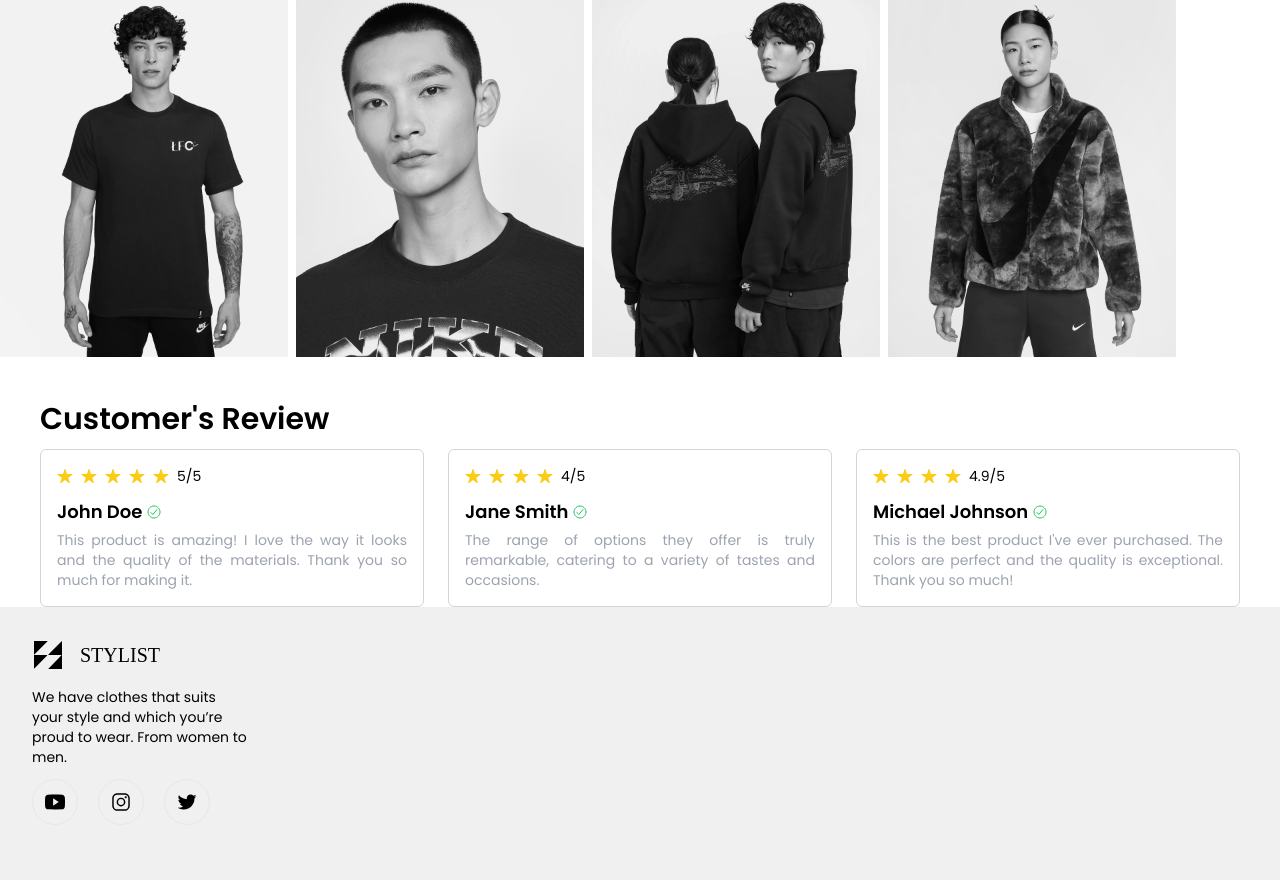
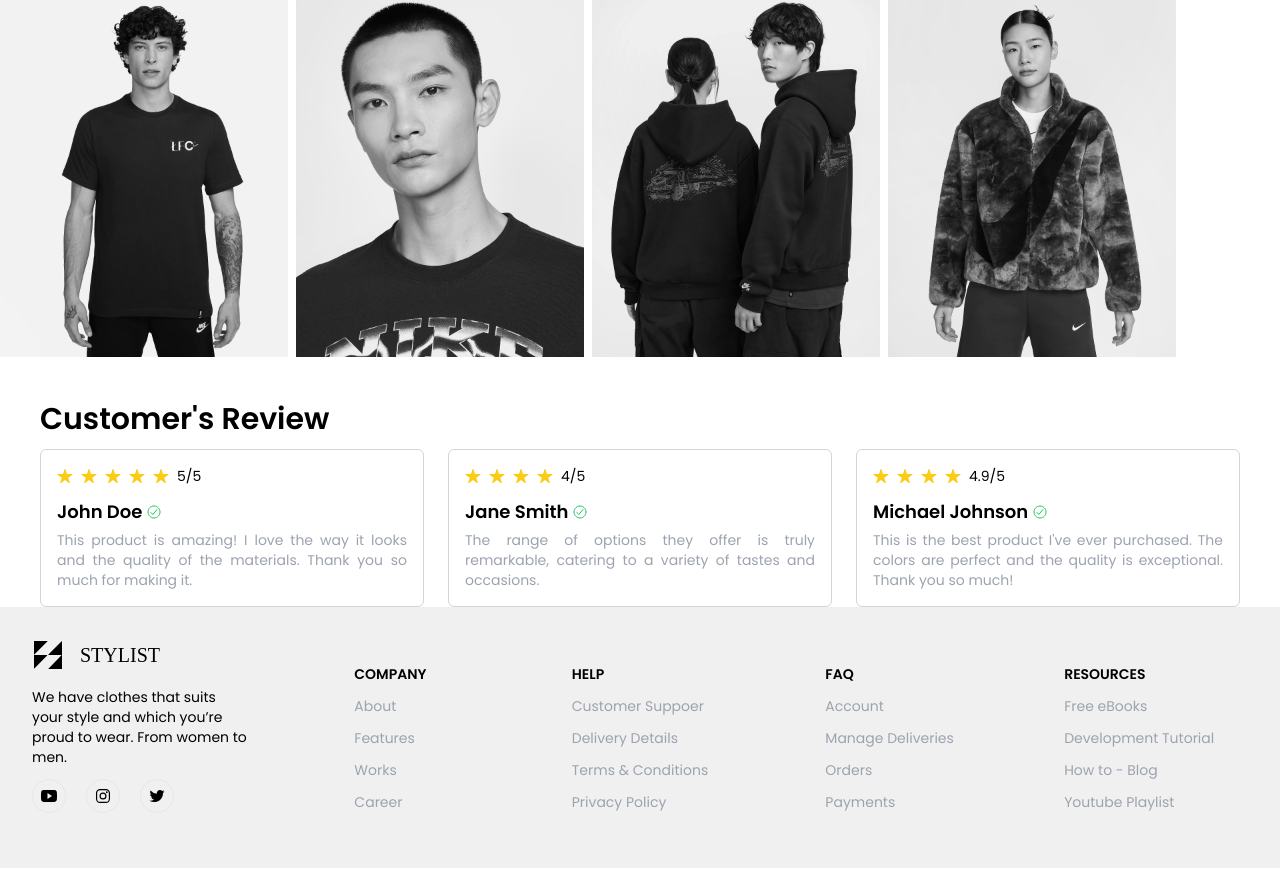
Before and after one commit to ayuarista/stylist, a website: page src/index.html in a window 1280 px wide. Shown: the part 2063-2943 px from the top of the page. Drawn offline with nearby package versions, Linux system fonts and the light colour scheme; a web font is replaced by a local one.

Commit message:
fixing footer

```diff
--- a/src/index.html
+++ b/src/index.html
@@ -227,28 +227,65 @@
     </section>
 
     <!-- Footer -->
-    <footer class="grid grid-cols-5 p-4 bg-[#F0F0F0]">
+    <footer class="grid grid-cols-5 p-4 place-items-center bg-[#F0F0F0]">
+
       <div>
         <div class="flex items-center">
           <img src="./assets/logo/stylist-logo.svg" alt="" class="w-16">
           <h1 class="text-xl font-dela">STYLIST</h1>
         </div>
         <div class="mx-4">
-          <p class="max-w-64 text-sm">We have clothes that suits your style and which you’re proud to wear. From women to men.</p>
+          <p class="max-w-72 text-sm">We have clothes that suits your style and which you’re proud to wear. From women to men.</p>
           <div class="flex justify-between items-center mt-3 mb-8">
             <div class="flex justify-center items-center gap-5">
-              <a href="https://www.youtube.com/@ENHYPENOFFICIAL">
-                <ion-icon name="logo-youtube" class="text-xl border border-gray-200 p-3 rounded-full hover:text-white text-black hover:bg-black transition-all duration-300"></ion-icon>
+              <a href="">
+                <ion-icon name="logo-youtube" class="text-base border border-gray-200 p-2 rounded-full hover:text-white text-black hover:bg-black transition-all duration-300"></ion-icon>
               </a>
-              <a href="instagram.com/enhypen">
-                <ion-icon name="logo-instagram" class="text-xl border border-gray-200 p-3 rounded-full hover:text-white text-black hover:bg-black transition-all duration-300"></ion-icon>
+              <a href="">
+                <ion-icon name="logo-instagram" class="text-base border border-gray-200 p-2 rounded-full hover:text-white text-black hover:bg-black transition-all duration-300"></ion-icon>
               </a>
-              <a href="twitter.com/ENHYPEN">
-                <ion-icon name="logo-twitter" class="text-xl border border-gray-200 p-3 rounded-full hover:text-white text-black hover:bg-black transition-all duration-300"></ion-icon>
+              <a href="">
+                <ion-icon name="logo-twitter" class="text-base border border-gray-200 p-2 rounded-full hover:text-white text-black hover:bg-black transition-all duration-300"></ion-icon>
               </a>
             </div>
           </div>
         </div>
+      </div>
+      <div>
+        <ul class="flex flex-col gap-3 text-sm text-gray-400">
+          <h1 class="text-sm font-semibold text-black">COMPANY</h1>
+          <li><a href="">About</a></li>
+          <li><a href="">Features</a></li>
+          <li><a href="">Works</a></li>
+          <li><a href="">Career</a></li>
+        </ul>
+      </div>
+      <div>
+        <ul class="flex flex-col gap-3 text-sm text-gray-400">
+          <h1 class="text-sm font-semibold text-black">HELP</h1>
+          <li><a href="">Customer Suppoer</a></li>
+          <li><a href="">Delivery Details</a></li>
+          <li><a href="">Terms & Conditions</a></li>
+          <li><a href="">Privacy Policy</a></li>
+        </ul>
+      </div>
+      <div>
+        <ul class="flex flex-col gap-3 text-sm text-gray-400">
+          <h1 class="text-sm font-semibold text-black">FAQ</h1>
+          <li><a href="">Account</a></li>
+          <li><a href="">Manage Deliveries</a></li>
+          <li><a href="">Orders</a></li>
+          <li><a href="">Payments</a></li>
+        </ul>
+      </div>
+      <div>
+        <ul class="flex flex-col gap-3 text-sm text-gray-400">
+          <h1 class="text-sm font-semibold text-black">RESOURCES</h1>
+          <li><a href="">Free eBooks</a></li>
+          <li><a href="">Development Tutorial</a></li>
+          <li><a href="">How to - Blog</a></li>
+          <li><a href="">Youtube Playlist</a></li>
+        </ul>
       </div>
     </footer>
 
```
Also changed, not shown: dist/output.css.
